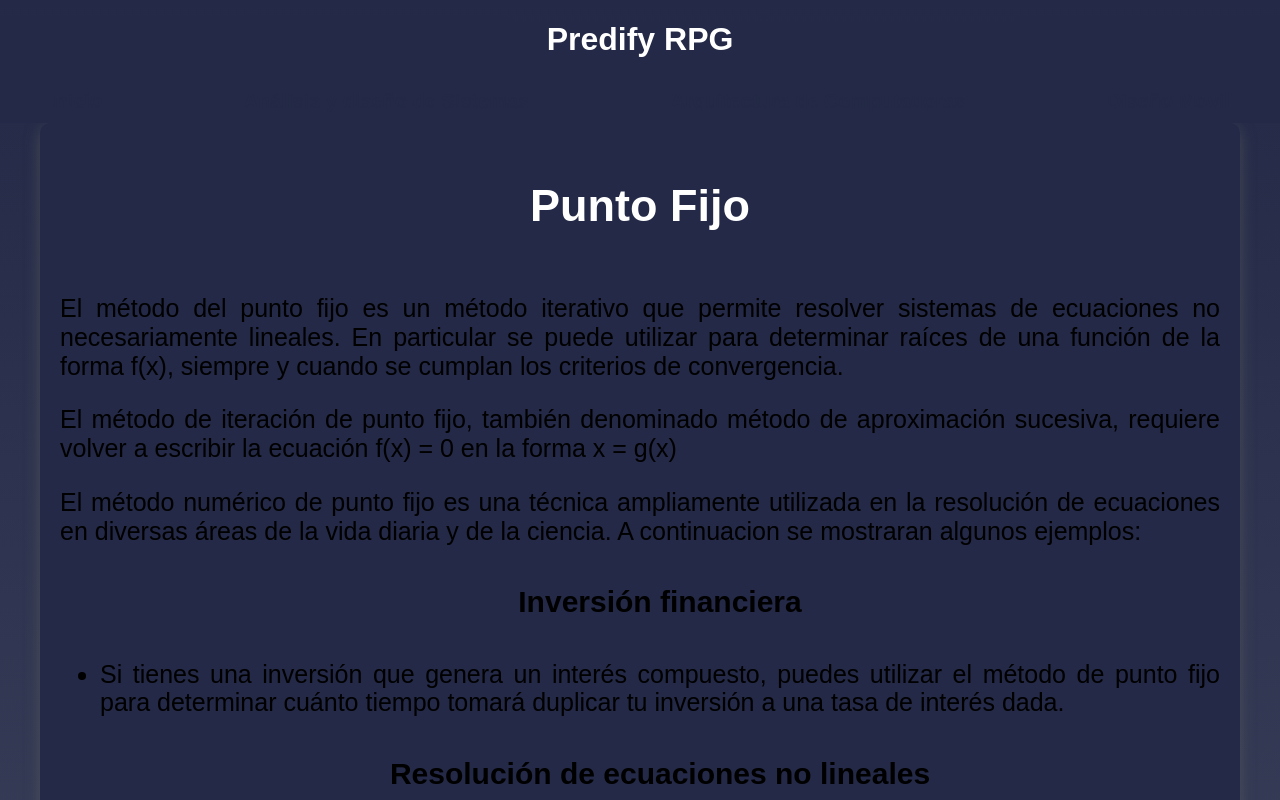
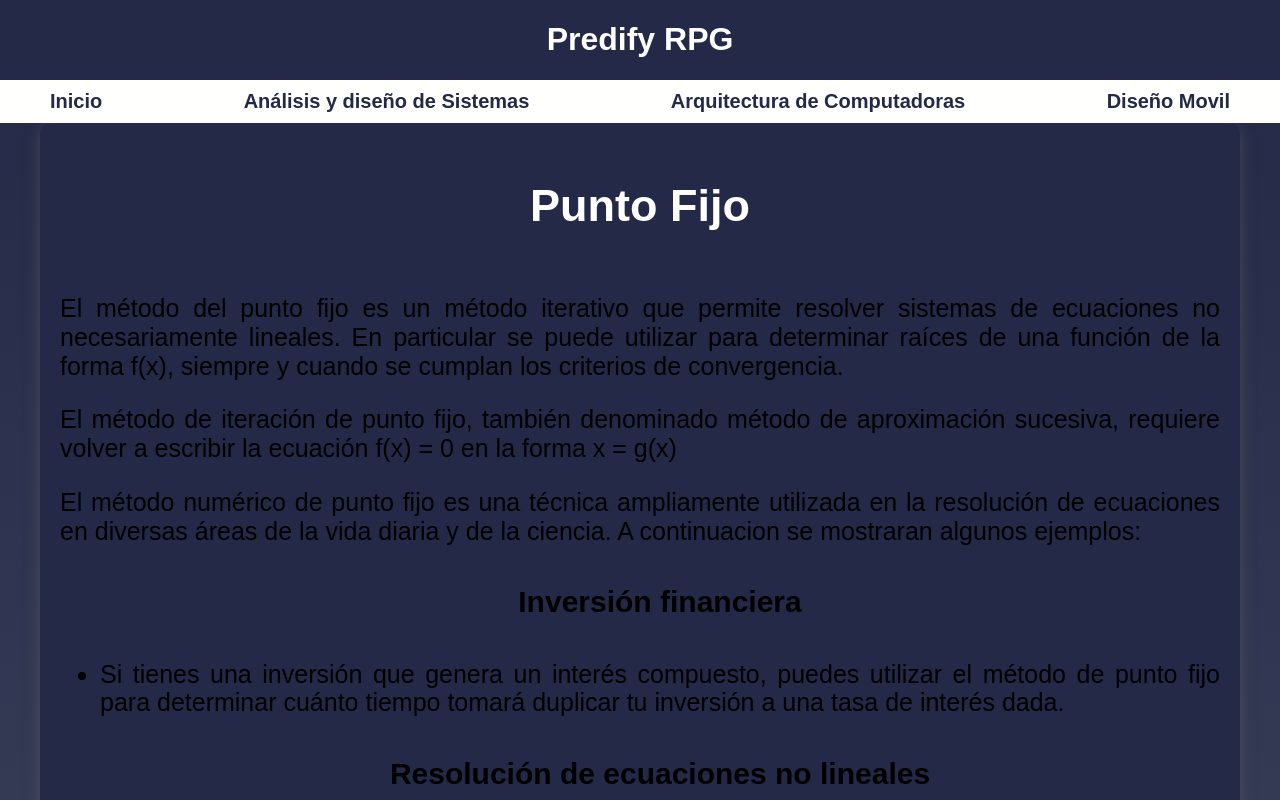
Before and after one commit to GuillermoMora03/freelancer, a website: page pages/MetodosNumericos.html in a window 1280 px wide. Shown: the top 800 px of the page. Drawn offline with nearby package versions, Linux system fonts and the light colour scheme; files that its build step writes are made by us from their sources; files whose address does not match are found by name; a web font is replaced by a local one.

Commit message:
Cambios en metodos

```diff
--- a/pages/MetodosNumericos.html
+++ b/pages/MetodosNumericos.html
@@ -19,10 +19,10 @@
       href="https://cdnjs.cloudflare.com/ajax/libs/animate.css/4.1.1/animate.min.css"
     />
 </head>
-<body class="Metodos">
+<body>
     <header class="header">
         <h1 class="animate__animated animate__slideInUp">Predify <span>RPG</span></h1>
-        <div class="nav-bg-metodos">
+        <div class="nav-bg">
             <nav class="navegacion-principal contenedor">
                 <a href="../index.html">Inicio</a>
                 <a href="../pages/AnalisisSistemas.html">Análisis y diseño de Sistemas</a>
```
